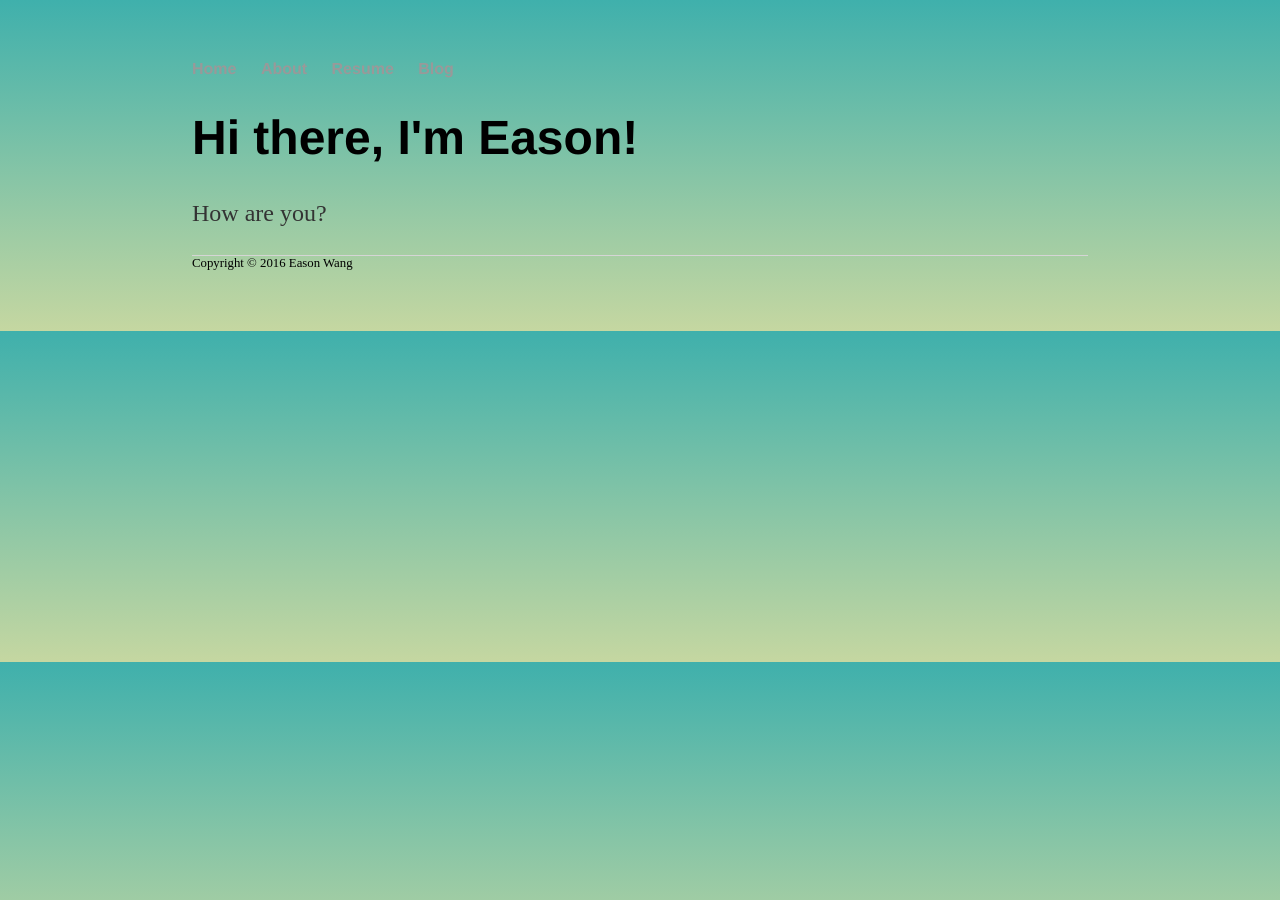
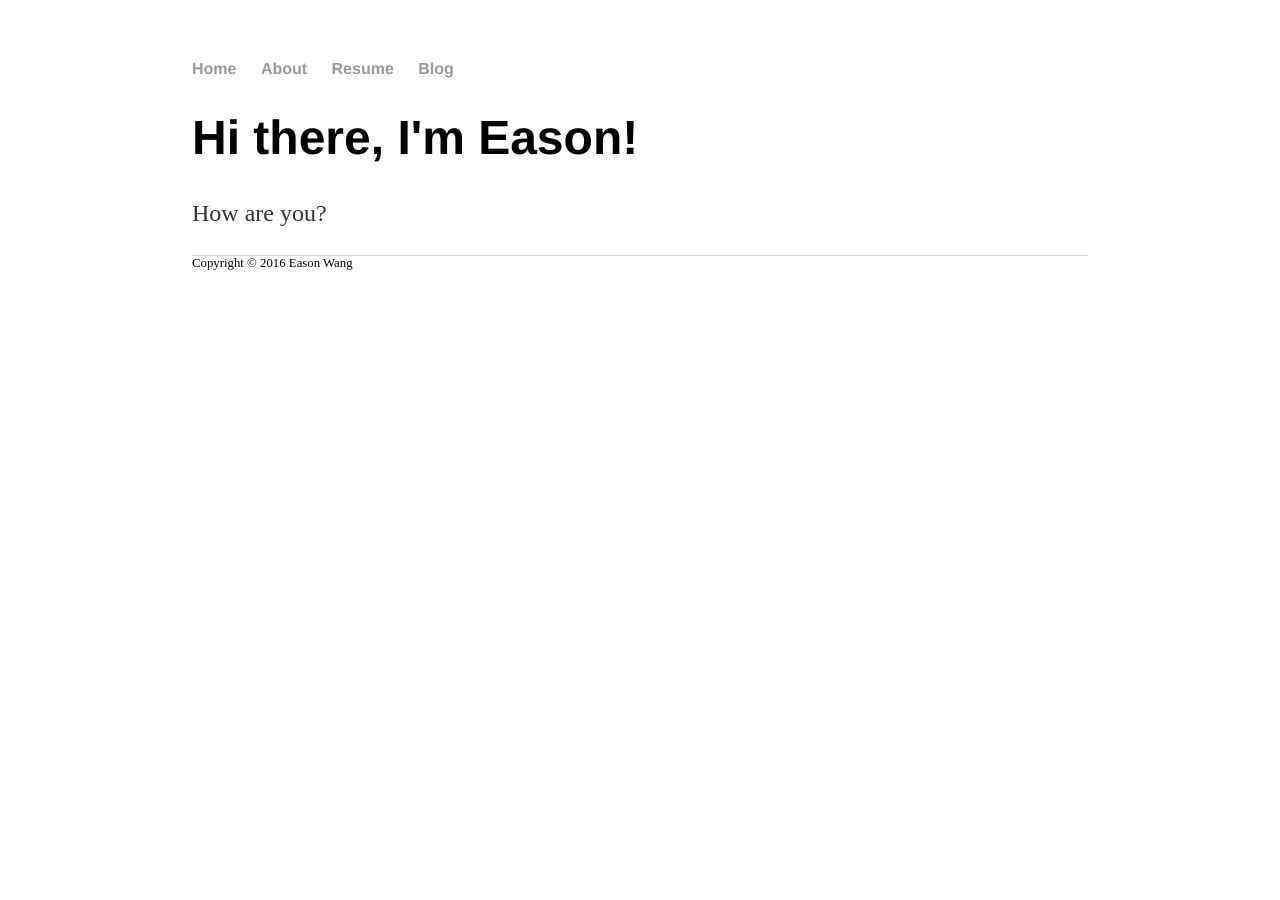
Before and after one commit to Eason666/Easonwang.github.io, a Jekyll site: the page built from index.html, in a window 1280 px wide. Built offline with Jekyll 4.4.1, drawn with Linux system fonts in a browser that asks for light colours.

Commit message:
Update main.css

```diff
--- a/css/main.css
+++ b/css/main.css
@@ -2,23 +2,7 @@
 body {
     margin: 60px auto;
     width: 70%;
-    background: #3FB0AC;
-	/* chrome 2+, safari 4+; multiple color stops */
-	background-image:-webkit-gradient(linear,  left top, left bottom, color-stop(1, #3FB0AC), color-stop(1, #C5D7A1));
-	/* chrome 10+, safari 5.1+ */
-	background-image: -webkit-linear-gradient(#3FB0AC,#C5D7A1);
-	/* firefox; multiple color stops */
-	background-image: -moz-linear-gradient(top,#3FB0AC,#C5D7A1,#C5D7A1);
-	/* ie 6+ */
-	filter: progid:DXImageTransform.Microsoft.gradient(startColorstr='#3FB0AC', endColorstr='#C5D7A1');
-	/* ie8 + */
-	-ms-filter: "progid:DXImageTransform.Microsoft.gradient(startColorstr='#3FB0AC', endColorstr='#C5D7A1')";
-	/* ie10 */
-	background-image: -ms-linear-gradient(#3FB0AC, #C5D7A1);
-	/* opera 11.1 */
-	background-image: -o-linear-gradient(#3FB0AC, #C5D7A1);
-	/* 标准写法 */
-	background-image: linear-gradient(#3FB0AC, #C5D7A1);
+    background: A9A9A9;
 }
 nav ul, footer ul {
     font-family:'Helvetica', 'Arial', 'Sans-Serif';
```
